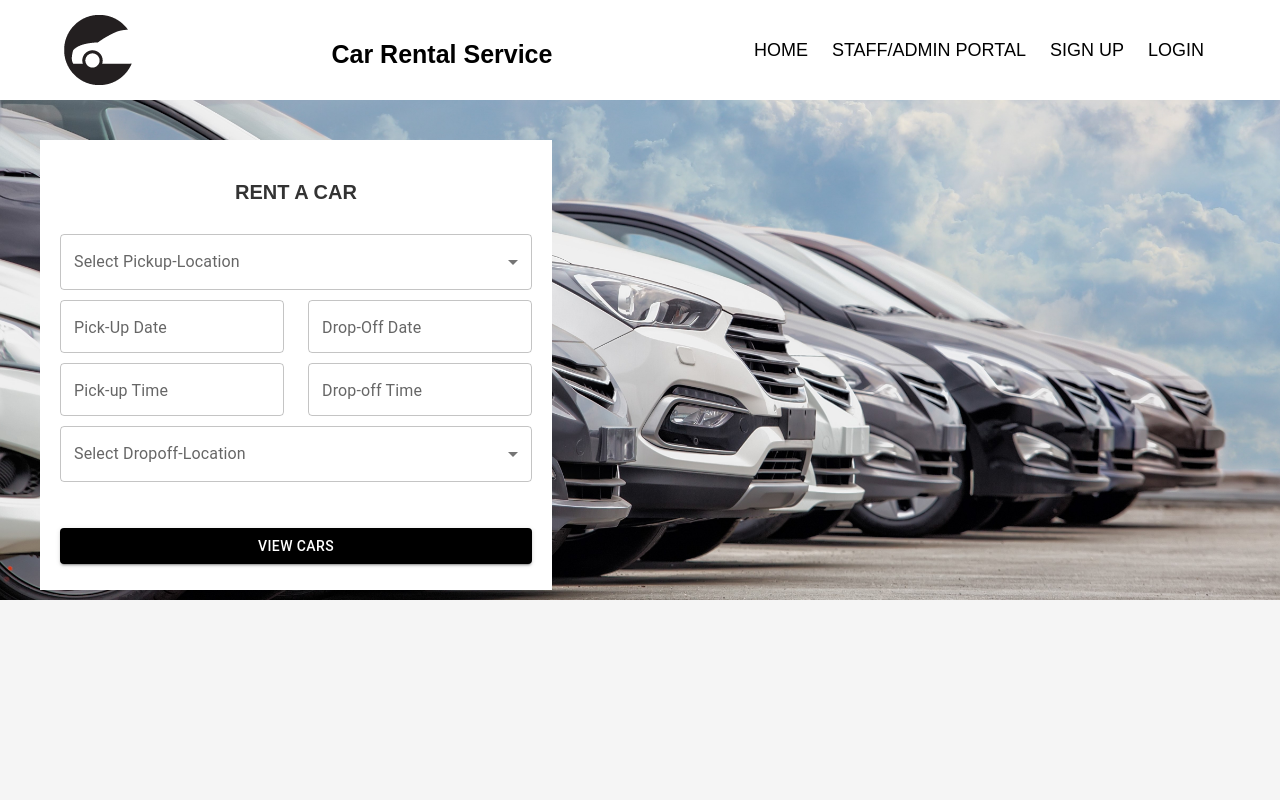
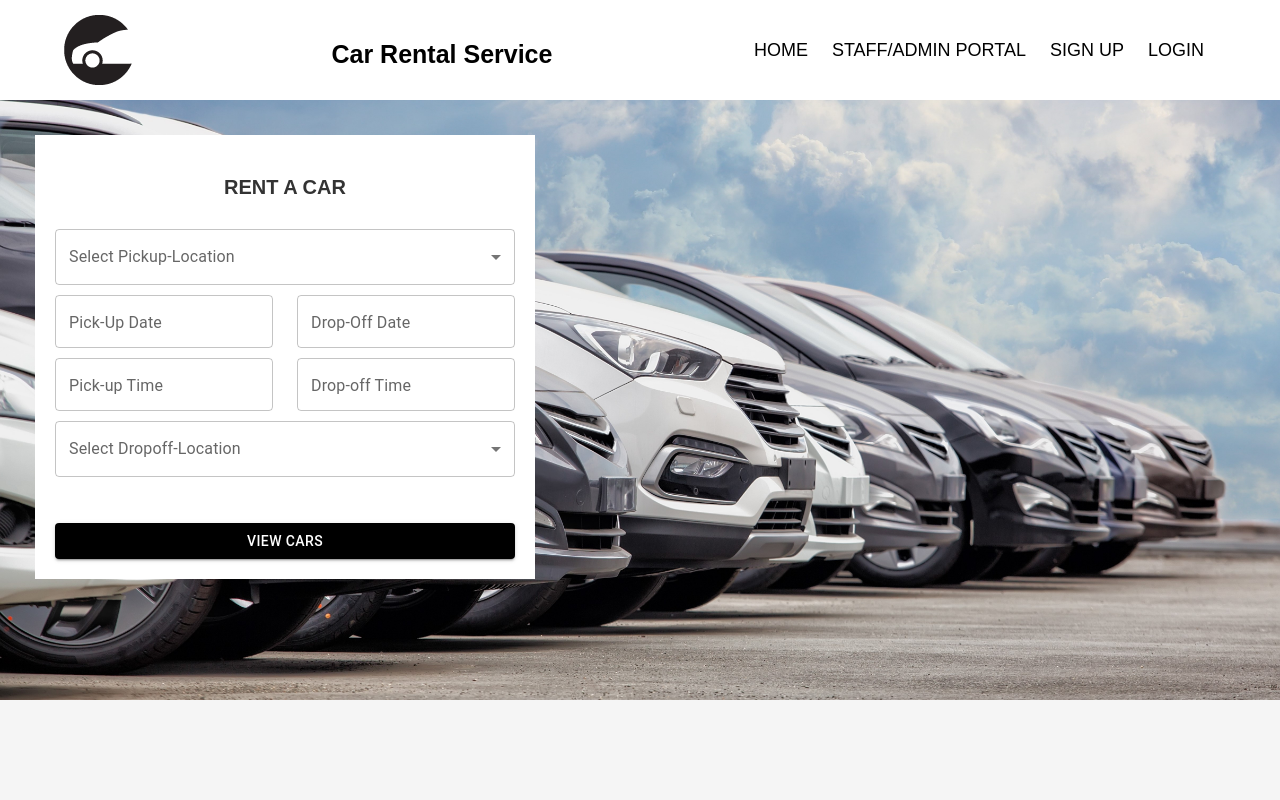
Before and after one commit to SolverShade/car_rental_service, a React (Create React App) app in the folder client/: page / in a window 1280 px wide. Shown: the top 800 px of the page. Built offline with nearby package versions, Linux system fonts and the light colour scheme.

Commit message:
FIxed homepage form and readme (under source environment for windows)

```diff
--- a/client/src/pages/HomePage/Home.css
+++ b/client/src/pages/HomePage/Home.css
@@ -1,12 +1,13 @@
 .image-container {
   position: relative;
   width: 100%;
-  height: 500px;
+  height: auto;
 }
 
 .image-container img {
   width: 100%;
   height: 100%;
+  max-height: 600px;
   object-fit: cover;
 }
 
@@ -15,14 +16,16 @@
   top: 0;
   left: 0;
   width: 40%;
-  height: 90%;
+  max-width: 500px;
+  height: auto;
   background-color: #fff;
   /* This will give a white background */
   display: flex;
   flex-direction: column;
   align-items: center;
   padding: 20px;
-  margin: 40px;
+  margin-top: 35px;
+  margin-left: 35px;
   box-sizing: border-box;
   gap: 10px;
 }
```
Also changed, not shown: 2 other files (tests, documents, lock files or other folders).
